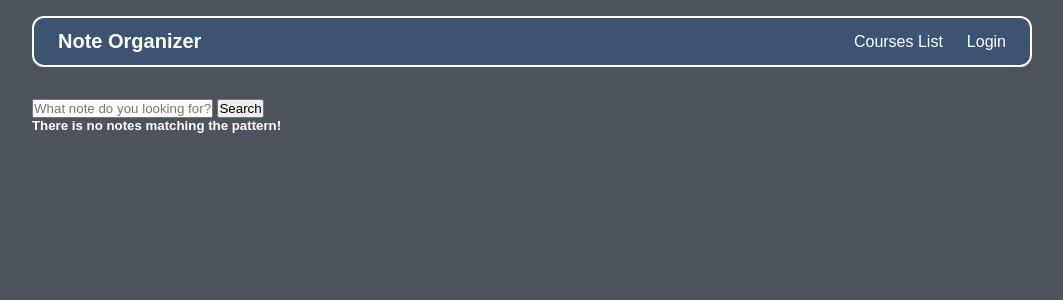
After one commit to araxabd/academic-notes-organizer, a Django app: page /note/search/ in a window 1280 px wide. The commit adds this page. Shown: the top 300 px of the page, without its empty margins (108-1171 px from the left). Run offline with Django 5.2, Linux system fonts and the light colour scheme; the visitor is signed in with stand-in values (Sample User, id 1); data that the repository does not hold is empty.

Commit message:
note basic search

```diff
--- a/project/notes/urls.py
+++ b/project/notes/urls.py
@@ -7,5 +7,6 @@ urlpatterns = [
         path('<int:note_id>/', views.note_detail, name="detail"),
         path('course_<int:course_id>/create', views.note_create, name="create"),
         path('update/<int:note_id>', views.note_update, name="update"),
-        path('delete/<int:note_id>', views.note_delete, name="delete")
+        path('delete/<int:note_id>', views.note_delete, name="delete"),
+        path('search/', views.note_search, name="search")
 ]
--- a/project/notes/views.py
+++ b/project/notes/views.py
@@ -1,5 +1,6 @@
 from django.shortcuts import render, get_object_or_404, redirect
 from django.contrib.auth.decorators import login_required
+from django.db.models import Q
 from courses.models import Course
 from .models import Note
 from .forms import NoteForm
@@ -44,3 +45,9 @@ def note_delete(request, note_id):
         note.delete()
         return redirect("courses:detail", course_id=note.course.id)
     return render(request, 'notes/note_delete.html', {'note': note})
+
+@login_required
+def note_search(request):
+    q = request.GET.get('q', '')
+    notes = Note.objects.filter(Q(owner=request.user) & ( Q(title__icontains=q) | Q(content__icontains=q) | Q(desc__icontains=q) | Q(tags__icontains=q)))
+    return render(request, 'notes/note_search.html', {'notes': notes})
--- a/project/templates/base.html
+++ b/project/templates/base.html
@@ -23,8 +23,12 @@
 				<li><a href="{% url 'users:login' %}">Login</a></li>
 			</ul>
 		</nav>
+		<div class="container">
+		<form method="GET" action="{% url 'notes:search' %}">
+			<input type="text" name="q" placeholder="What note do you looking for?..."/>
+			<button type="submit">Search</button>
+		</form>
 
-		<div class="container">
 		{% block content %}
 		{% endblock %}
 		</div>
--- /dev/null
+++ b/project/templates/notes/note_search.html
@@ -0,0 +1,12 @@
+{% extends '../base.html' %}
+
+{% block content %}
+
+{% for note in notes %}
+<a href="{% url 'notes:detail' note.id %}"><h2>{{ note.title }}</h2></a>
+<p> {{ note.desc }}</p>
+{% empty %}
+<h5>There is no notes matching the pattern!</h5>
+{% endfor %}
+
+{% endblock %}
```
